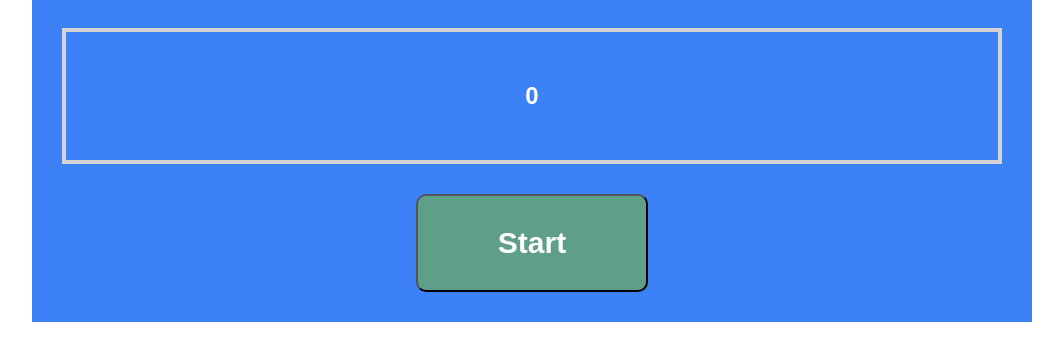
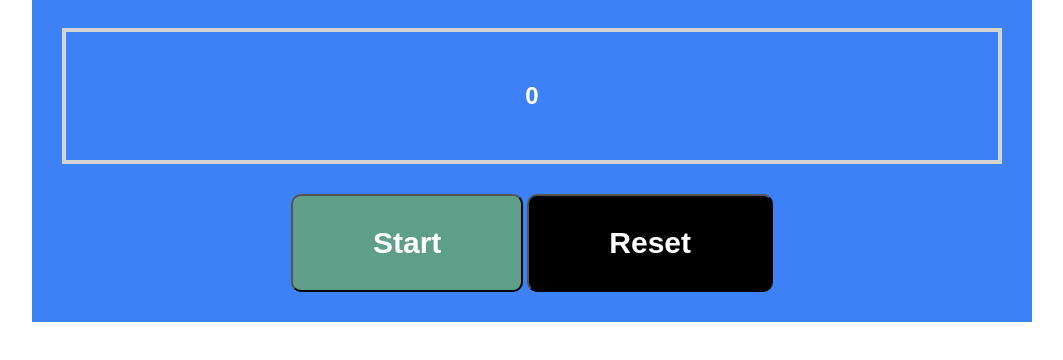
Before and after one commit to ryanchangyeolshin/stop-watch, a plain HTML site: page index.html in a window 1280 px wide. Shown: the part 112-472 px from the top of the page, without its empty margins (108-1171 px from the left). Drawn offline with Linux system fonts and the light colour scheme.

Commit message:
Added the reset feature. #5

```diff
--- a/index.html
+++ b/index.html
@@ -14,6 +14,7 @@
         <div class="buttons">
           <button class="active" id="start" name="button">Start</button>
           <button class="hidden" id="stop" name="button">Stop</button>
+          <button id="reset" name="button">Reset</button>
         </div>
       </div>
     </div>
--- a/main.js
+++ b/main.js
@@ -8,6 +8,7 @@ var $time = document.querySelector('#time')
 var $buttons = document.querySelector('.buttons')
 var $start = document.querySelector('#start')
 var $stop = document.querySelector('#stop')
+var $reset = document.querySelector('#reset')
 
 function start() {
   if(!timer.id) {
@@ -21,6 +22,11 @@ function start() {
 function stop() {
   clearInterval(timer.id)
   timer.id = null
+}
+
+function reset() {
+  timer.seconds = 0
+  renderTime()
 }
 
 function renderTime() {
@@ -48,3 +54,5 @@ $stop.addEventListener('click', function(e) {
   stop()
   toggleButtons()
 })
+
+$reset.addEventListener('click', reset)
--- a/styles.css
+++ b/styles.css
@@ -96,6 +96,20 @@ h1 {
   color: white;
 }
 
+#reset {
+  /* Box Model */
+  border-radius: 10px;
+  padding: 30px 80px;
+
+  /* Typography */
+  font-size: 30px;
+  font-weight: 700;
+
+  /* Visuals */
+  background-color: black;
+  color: white;
+}
+
 .hidden {
   display: none;
 }
```
